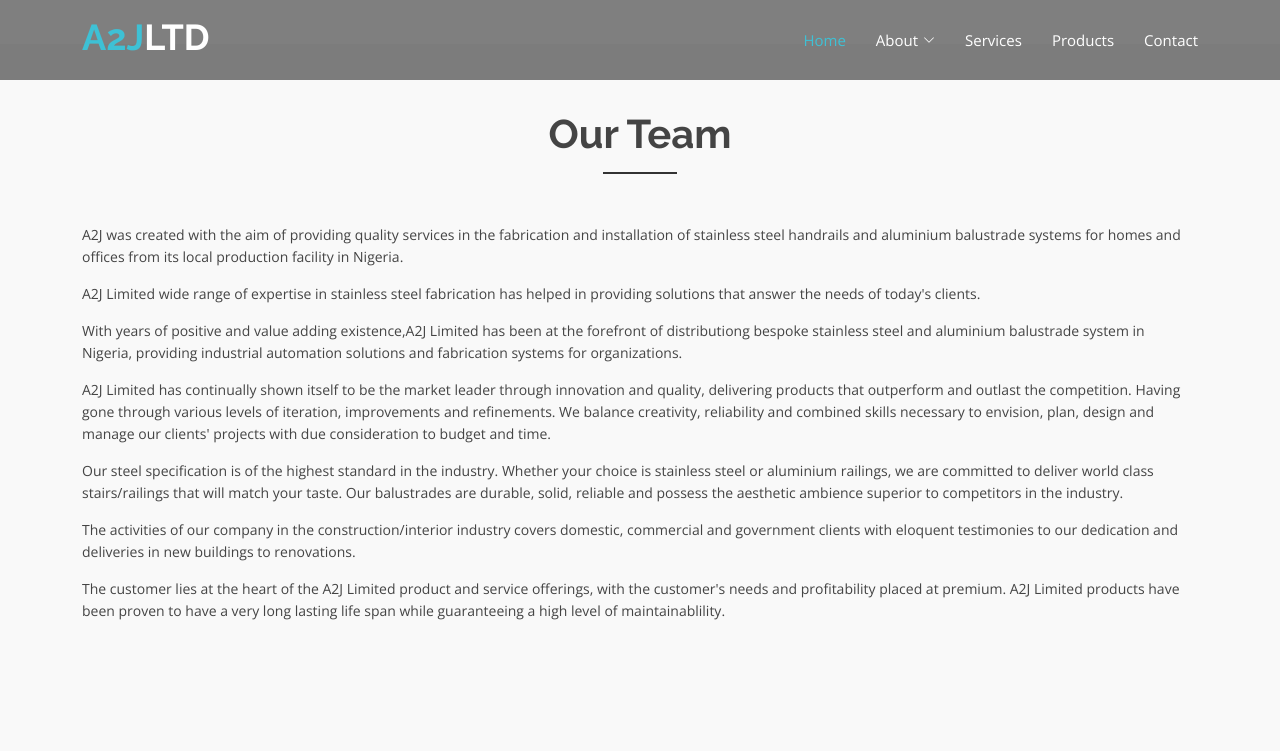
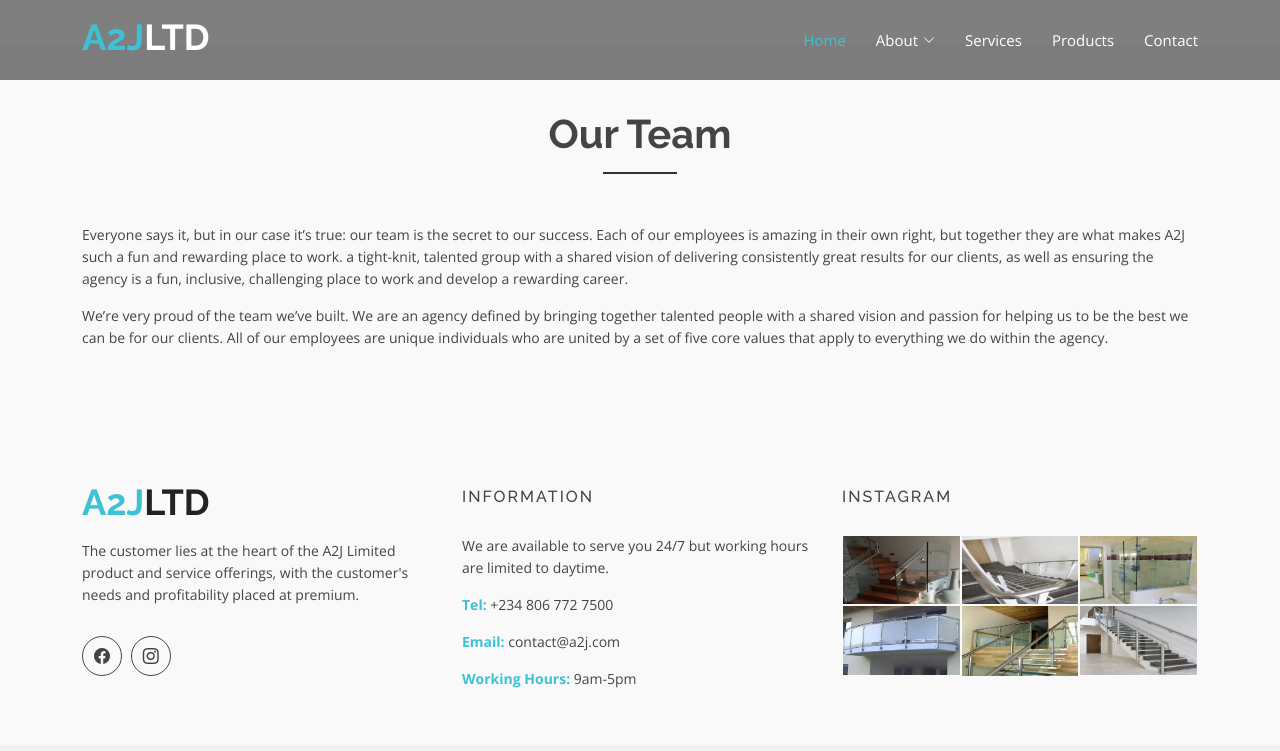
Before and after one commit to Oluwa-Femi/a2j, a plain HTML site: page team.html in a window 1280 px wide. Shown: the top 751 px of the page. Drawn offline with nearby package versions, Linux system fonts and the light colour scheme.

Commit message:
Completed ind-ab-tm pages

```diff
--- a/team.html
+++ b/team.html
@@ -84,41 +84,19 @@
         </div>
         <div class="row">
                 <p>
-                    A2J was created with the aim of providing quality services in the fabrication and
-                    installation of stainless steel handrails and aluminium balustrade systems for homes
-                    and offices from its local production facility in Nigeria.
+                  Everyone says it, but in our case it’s true: our team is the secret to our success. Each of
+                  our employees is amazing in their own right, but together they are what makes A2J such a fun and
+                  rewarding place to work. a tight-knit, talented group with a shared vision of delivering consistently
+                  great results for our clients, as well as ensuring the agency is a fun, inclusive, challenging place
+                  to work and develop a rewarding career.
                 </p>
                 <p>
-                    A2J Limited wide range of expertise in stainless steel fabrication has helped in providing
-                    solutions that answer the needs of today's clients.
+                  We’re very proud of the team we’ve built. We are an agency defined by bringing together
+                  talented people with a shared vision and passion for helping us to be the best we can be for our clients.
+                  All of our employees are unique individuals who are united by a set of five core values that apply to
+                  everything we do within the agency.
                 </p>
-                <p>
-                    With years of positive and value adding existence,A2J Limited has been at the forefront of
-                    distributiong bespoke stainless steel and aluminium balustrade system in Nigeria, providing
-                    industrial automation solutions and fabrication systems for organizations.
-                </p>
-                <p>
-                    A2J Limited has continually shown itself to be the market leader through innovation and quality,
-                    delivering products that outperform and outlast the competition. Having gone through various levels
-                    of iteration, improvements and refinements. We balance creativity, reliability and combined skills
-                    necessary to envision, plan, design and manage our clients' projects with due consideration to budget
-                    and time.
-                </p>
-                <p>
-                    Our steel specification is of the highest standard in the industry. Whether your choice is stainless
-                    steel or aluminium railings, we are committed to deliver world class stairs/railings that will match
-                    your taste. Our balustrades are durable, solid, reliable and possess the aesthetic ambience superior
-                    to competitors in the industry.
-                </p>
-                <p>
-                  The activities of our company in the construction/interior industry covers domestic, commercial and government
-                  clients with eloquent testimonies to our dedication and deliveries in new buildings to renovations.
-                </p>
-                <p>
-                  The customer lies at the heart of the A2J Limited product and service offerings, with the customer's needs and
-                  profitability placed at premium. A2J Limited products have been proven to have a very long lasting life span while
-                  guaranteeing a high level of maintainablility.
-                </p>
+
           <!-- End col-->
         </div>
       </div>
```
Also changed, not shown: about.html (+1 -1 lines).
